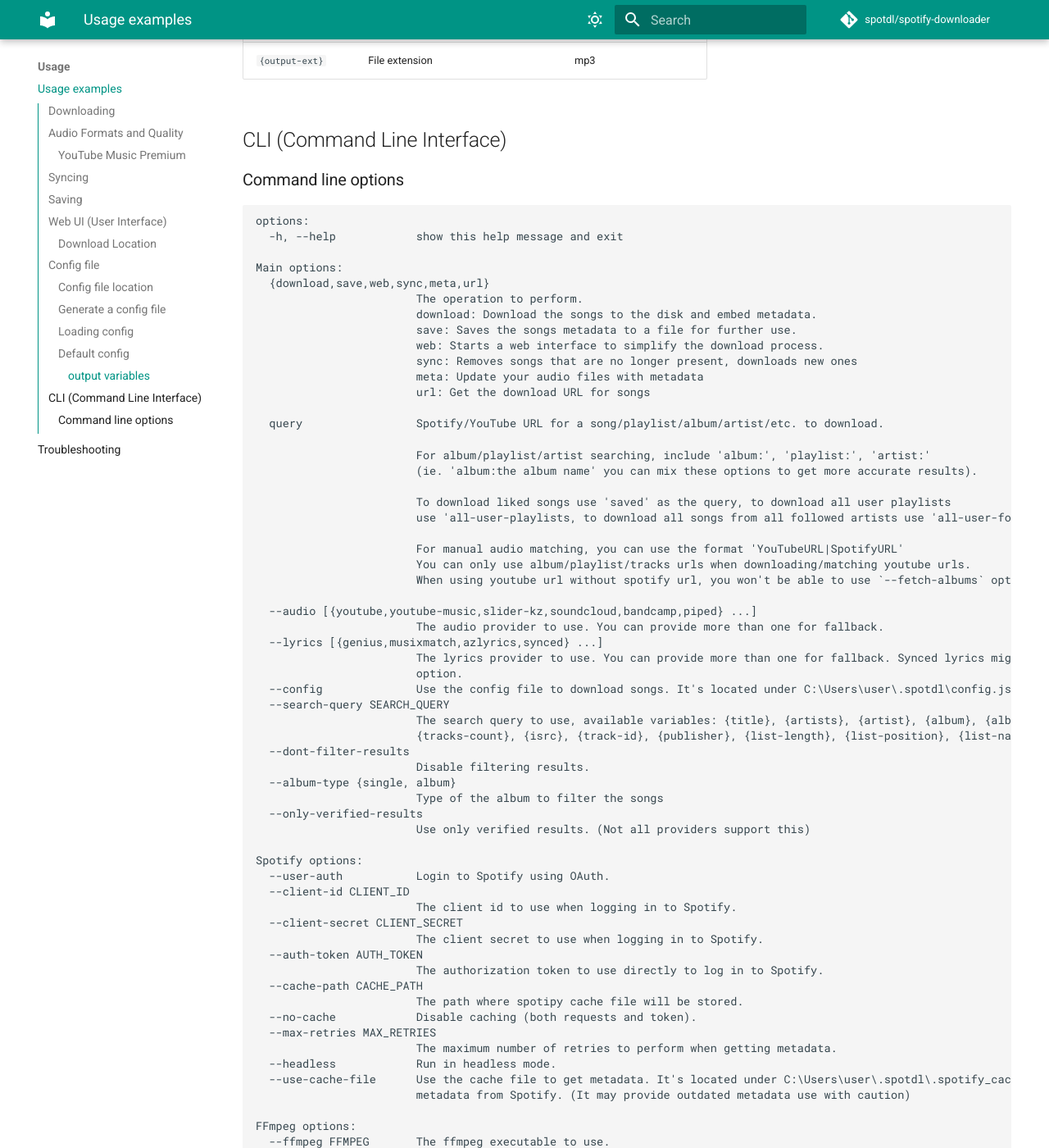
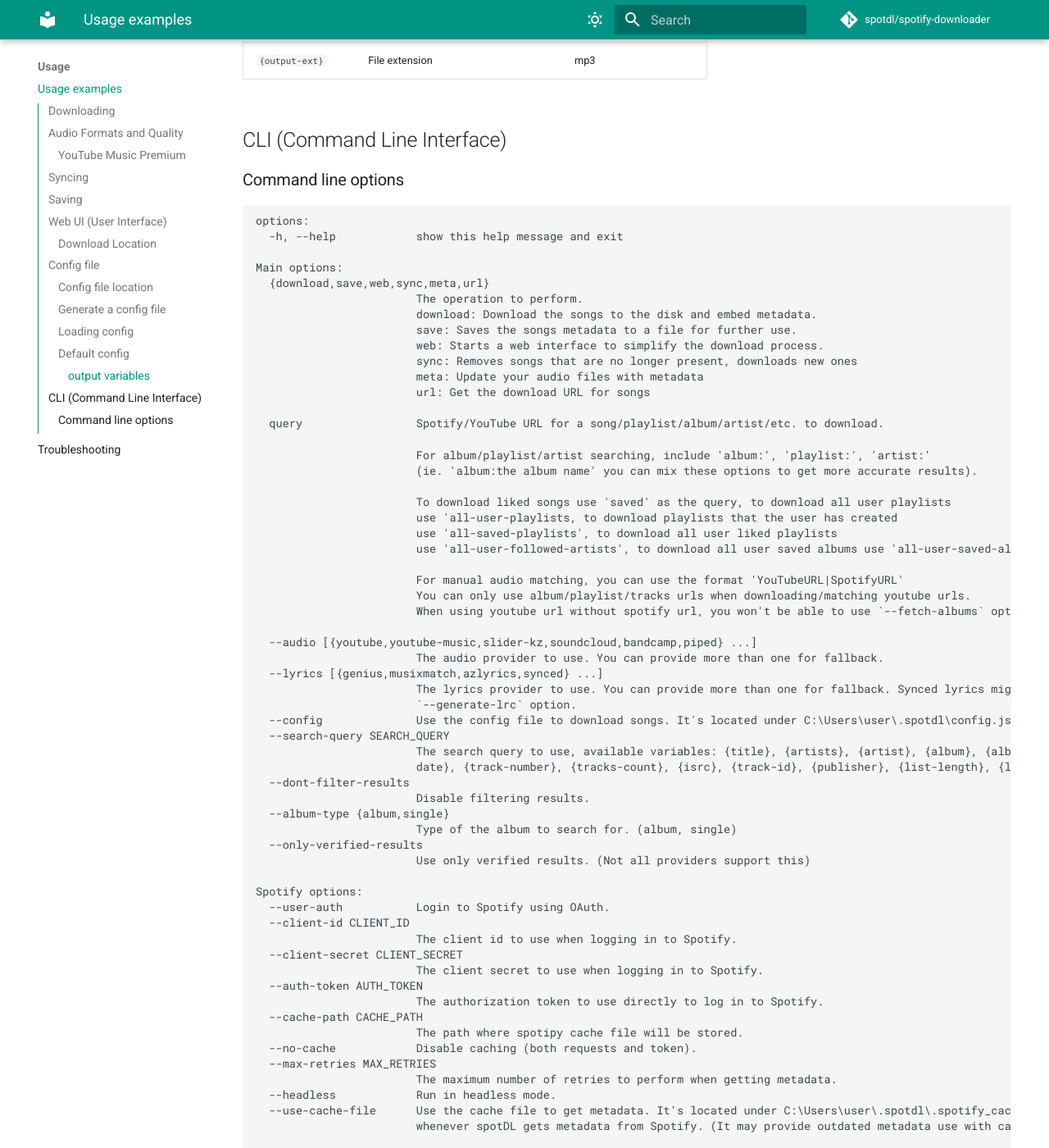
Before and after one commit to spotDL/spotify-downloader, an MkDocs documentation site: the page built from docs/usage.md, in a window 1280 px wide and 1400 px high, scrolled down 5500 px. Shown: the whole window at 82% size. Built offline with MkDocs 1.6.1 and Material for MkDocs 9.7.7, drawn with Linux system fonts in a browser that asks for light colours; comment, search, counter and statistics services are not loaded; some of the changed text lies outside the part shown.

```diff
--- a/docs/usage.md
+++ b/docs/usage.md
@@ -371,7 +371,9 @@ Main options:
                         (ie. 'album:the album name' you can mix these options to get more accurate results).
 
                         To download liked songs use 'saved' as the query, to download all user playlists
-                        use 'all-user-playlists, to download all songs from all followed artists use 'all-user-followed-artists', to download all user saved albums use 'all-user-saved-albums'
+                        use 'all-user-playlists, to download playlists that the user has created
+                        use 'all-saved-playlists', to download all user liked playlists
+                        use 'all-user-followed-artists', to download all user saved albums use 'all-user-saved-albums'
 
                         For manual audio matching, you can use the format 'YouTubeURL|SpotifyURL'
                         You can only use album/playlist/tracks urls when downloading/matching youtube urls.
@@ -380,16 +382,16 @@ Main options:
   --audio [{youtube,youtube-music,slider-kz,soundcloud,bandcamp,piped} ...]
                         The audio provider to use. You can provide more than one for fallback.
   --lyrics [{genius,musixmatch,azlyrics,synced} ...]
-                        The lyrics provider to use. You can provide more than one for fallback. Synced lyrics might not work correctly with some music players. For such cases it's better to use `--generate-lrc`
-                        option.
+                        The lyrics provider to use. You can provide more than one for fallback. Synced lyrics might not work correctly with some music players. For such cases it's better to use
+                        `--generate-lrc` option.
   --config              Use the config file to download songs. It's located under C:\Users\user\.spotdl\config.json or ~/.spotdl/config.json under linux
   --search-query SEARCH_QUERY
-                        The search query to use, available variables: {title}, {artists}, {artist}, {album}, {album-artist}, {genre}, {disc-number}, {disc-count}, {duration}, {year}, {original-date}, {track-number},
-                        {tracks-count}, {isrc}, {track-id}, {publisher}, {list-length}, {list-position}, {list-name}, {output-ext}
+                        The search query to use, available variables: {title}, {artists}, {artist}, {album}, {album-artist}, {genre}, {disc-number}, {disc-count}, {duration}, {year}, {original-
+                        date}, {track-number}, {tracks-count}, {isrc}, {track-id}, {publisher}, {list-length}, {list-position}, {list-name}, {output-ext}
   --dont-filter-results
                         Disable filtering results.
-  --album-type {single, album}
-                        Type of the album to filter the songs
+  --album-type {album,single}
+                        Type of the album to search for. (album, single)
   --only-verified-results
                         Use only verified results. (Not all providers support this)
 
@@ -407,15 +409,15 @@ Spotify options:
   --max-retries MAX_RETRIES
                         The maximum number of retries to perform when getting metadata.
   --headless            Run in headless mode.
-  --use-cache-file      Use the cache file to get metadata. It's located under C:\Users\user\.spotdl\.spotify_cache or ~/.spotdl/.spotify_cache under linux. It only caches tracks and gets updated whenever spotDL gets
-                        metadata from Spotify. (It may provide outdated metadata use with caution)
+  --use-cache-file      Use the cache file to get metadata. It's located under C:\Users\user\.spotdl\.spotify_cache or ~/.spotdl/.spotify_cache under linux. It only caches tracks and gets updated
+                        whenever spotDL gets metadata from Spotify. (It may provide outdated metadata use with caution)
 
 FFmpeg options:
   --ffmpeg FFMPEG       The ffmpeg executable to use.
   --threads THREADS     The number of threads to use when downloading songs.
   --bitrate {auto,disable,8k,16k,24k,32k,40k,48k,64k,80k,96k,112k,128k,160k,192k,224k,256k,320k,0,1,2,3,4,5,6,7,8,9}
-                        The constant/variable bitrate to use for the output file. Values from 0 to 9 are variable bitrates. Auto will use the bitrate of the original file. Disable will disable the bitrate option. (In
-                        case of m4a and opus files, auto and disable will skip the conversion)
+                        The constant/variable bitrate to use for the output file. Values from 0 to 9 are variable bitrates. Auto will use the bitrate of the original file. Disable will disable
+                        the bitrate option. (In case of m4a and opus files, auto and disable will skip the conversion)
   --ffmpeg-args FFMPEG_ARGS
                         Additional ffmpeg arguments passed as a string.
 
@@ -423,19 +425,19 @@ Output options:
   --format {mp3,flac,ogg,opus,m4a,wav}
                         The format to download the song in.
   --save-file SAVE_FILE
-                        The file to save/load the songs data from/to. It has to end with .spotdl. If combined with the download operation, it will save the songs data to the file. Required for save/sync (use - to
-                        print to stdout when using save).
+                        The file to save/load the songs data from/to. It has to end with .spotdl. If combined with the download operation, it will save the songs data to the file. Required for
+                        save/sync (use - to print to stdout when using save).
   --preload             Preload the download url to speed up the download process.
-  --output OUTPUT       Specify the downloaded file name format, available variables: {title}, {artists}, {artist}, {album}, {album-artist}, {genre}, {disc-number}, {disc-count}, {duration}, {year}, {original-date},
-                        {track-number}, {tracks-count}, {isrc}, {track-id}, {publisher}, {list-length}, {list-position}, {list-name}, {output-ext}
-  --m3u [M3U]           Name of the m3u file to save the songs to. Defaults to {list[0]}.m3u8 If you want to generate a m3u for each list in the query use {list}, If you want to generate a m3u file based on the first
-                        list in the query use {list[0]}, (0 is the first list in the query, 1 is the second, etc. songs don't count towards the list number)
+  --output OUTPUT       Specify the downloaded file name format, available variables: {title}, {artists}, {artist}, {album}, {album-artist}, {genre}, {disc-number}, {disc-count}, {duration},
+                        {year}, {original-date}, {track-number}, {tracks-count}, {isrc}, {track-id}, {publisher}, {list-length}, {list-position}, {list-name}, {output-ext}
+  --m3u [M3U]           Name of the m3u file to save the songs to. Defaults to {list[0]}.m3u8 If you want to generate a m3u for each list in the query use {list}, If you want to generate a m3u
+                        file based on the first list in the query use {list[0]}, (0 is the first list in the query, 1 is the second, etc. songs don't count towards the list number)
   --cookie-file COOKIE_FILE
                         Path to cookies file.
   --overwrite {skip,force,metadata}
-                        How to handle existing/duplicate files. (When combined with --scan-for-songs force will remove all duplicates, and metadata will only apply metadata to the latest song and will remove the
-                        rest. )
-  --restrict [{ascii,strict,none}]
+                        How to handle existing/duplicate files. (When combined with --scan-for-songs force will remove all duplicates, and metadata will only apply metadata to the latest song and
+                        will remove the rest. )
+  --restrict [{none,strict,ascii}]
                         Restrict filenames to a sanitized set of characters for better compatibility
   --print-errors        Print errors (wrong songs, failed downloads etc) on exit, useful for long playlist
   --save-errors SAVE_ERRORS
@@ -443,8 +445,8 @@ Output options:
   --sponsor-block       Use the sponsor block to download songs from yt/ytm.
   --archive ARCHIVE     Specify the file name for an archive of already downloaded songs
   --playlist-numbering  Sets each track in a playlist to have the playlist's name as its album, and album art as the playlist's icon
-  --scan-for-songs      Scan the output directory for existing files. This option should be combined with the --overwrite option to control how existing files are handled. (Output directory is the last directory that
-                        is not a template variable in the output template)
+  --scan-for-songs      Scan the output directory for existing files. This option should be combined with the --overwrite option to control how existing files are handled. (Output directory is
+                        the last directory that is not a template variable in the output template)
   --fetch-albums        Fetch all albums from songs in query
   --id3-separator ID3_SEPARATOR
                         Change the separator used in the id3 tags. Only supported for mp3 files.
@@ -462,7 +464,7 @@ Output options:
   --detect-formats [{mp3,flac,ogg,opus,m4a,wav} ...]
                         Detect already downloaded songs with file format different from the --format option (When combined with --m3u option, only first detected format will be added to m3u file)
   --redownload          to redownload the local song in diffrent format using --format for meta operation
-  --skip-album-art      Skip downloading album art for meta operation
+  --skip-album-art      skip downloading album art for meta operation
   --ignore-albums [IGNORE_ALBUMS ...]
                         ignores the song of the given albums
   --skip-explicit       Skip explicit songs
--- a/pyproject.toml
+++ b/pyproject.toml
@@ -1,6 +1,6 @@
 [tool.poetry]
 name = "spotdl"
-version = "4.2.5"
+version = "4.2.6"
 description = "Download your Spotify playlists and songs along with album art and metadata"
 license = "MIT"
 authors = ["spotDL Team <spotdladmins@googlegroups.com>"]
--- a/spotdl/_version.py
+++ b/spotdl/_version.py
@@ -2,4 +2,4 @@
 Version module for spotdl.
 """
 
-__version__ = "4.2.5"
+__version__ = "4.2.6"
```
Also changed, not shown: other parts of docs/usage.md (+6 -2 lines).
